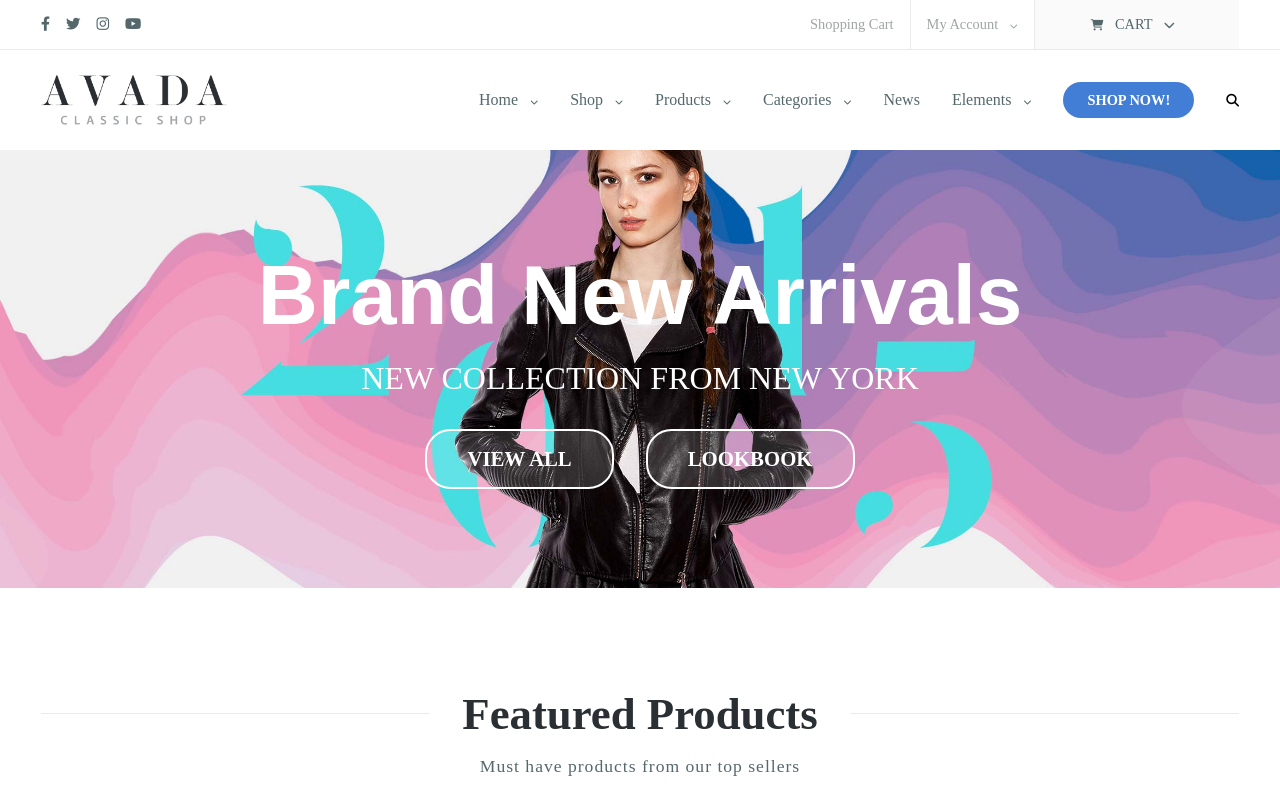
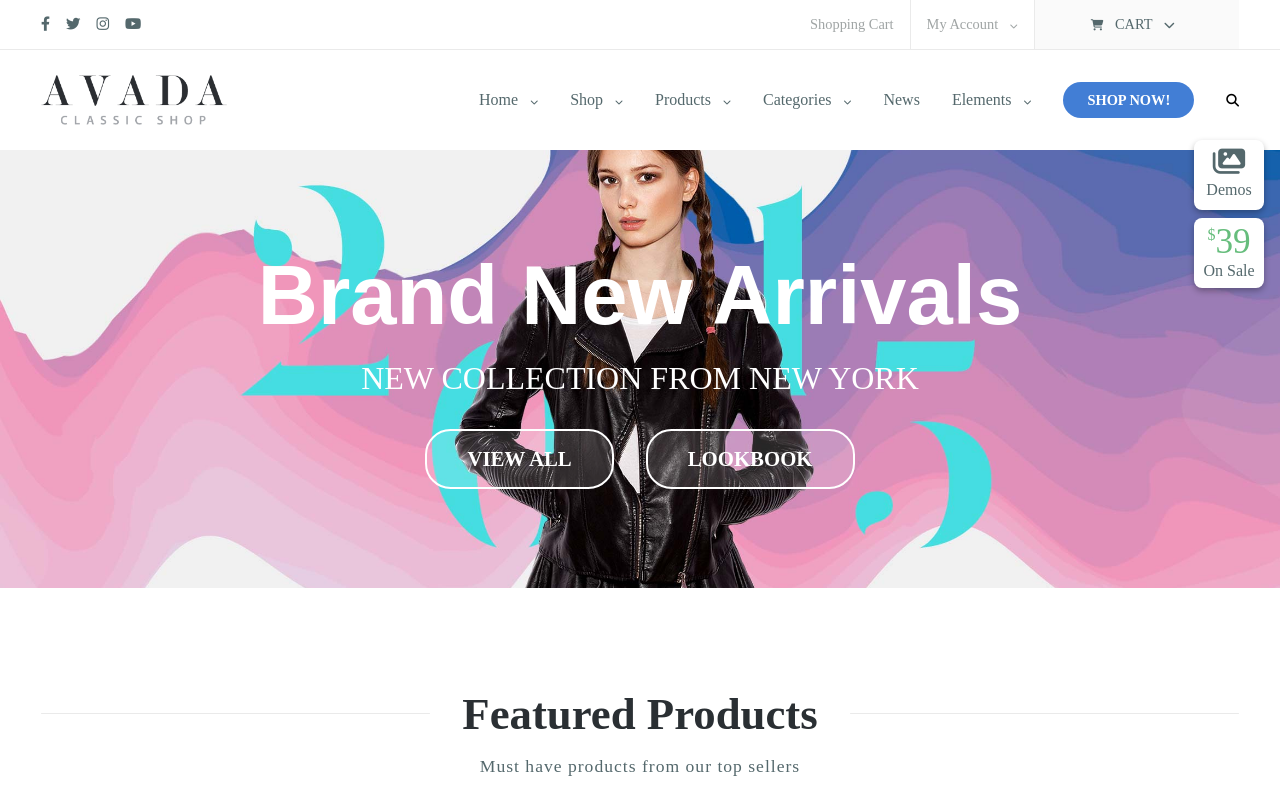
Before and after one commit to valeriosalzano/proj-html-vuejs, a Vue app: page / in a window 1280 px wide. Shown: the top 800 px of the page. Built offline with nearby package versions, Linux system fonts and the light colour scheme.

Commit message:
added missing jumbo parts

```diff
--- a/src/components/MainJumbotron.vue
+++ b/src/components/MainJumbotron.vue
@@ -5,6 +5,16 @@
     <div>
       <OneButton class="transparent big">VIEW ALL</OneButton>
       <OneButton class="transparent big">LOOKBOOK</OneButton>
+    </div>
+    <div class="squares">
+      <div class="demos square">
+        <i class="fa-solid fa-images"></i>
+        Demos
+      </div>
+      <div class="sale square">
+        <p><sup>$</sup>39</p>
+        On Sale
+      </div>
     </div>
   </div>
 </template>
@@ -23,6 +33,7 @@ import OneButton from './OneButton.vue';
 <style lang="scss" scoped>
 @use '../styles/partials/variables' as *;
 .main-jumbotron {
+  position: relative;
   width: 100%;
   aspect-ratio: 1900/650;
   background: url('../assets/images/home1_slide_three_bg_2.jpg') center;
@@ -47,5 +58,38 @@ import OneButton from './OneButton.vue';
     font-weight: 300;
     margin-bottom: 2rem;
   }
+  .squares {
+    position: absolute;
+    top: -10px;
+    right: 1rem;
+    color: #54686c;
+    .square {
+      aspect-ratio: 1;
+      height: 70px;
+      padding: 0.25rem;
+      background-color: white;
+      margin-bottom: 0.5rem;
+      border-radius: 8px;
+      box-shadow: 0 3px 6px 0 rgba(0,0,0,0.3);
+      text-align: center;
+    }
+  }
+  .demos {
+    i {
+      font-size: 1.8rem;
+      margin: 0.25rem;
+    }
+  }
+  .sale {
+    p {
+      vertical-align:super;
+      color: #66bd7c;
+      font-size: 2.2rem;
+      font-weight: 500;
+      sup {
+        font-size: 1rem;
+      }
+    }
+  }
 }
 </style>
```
